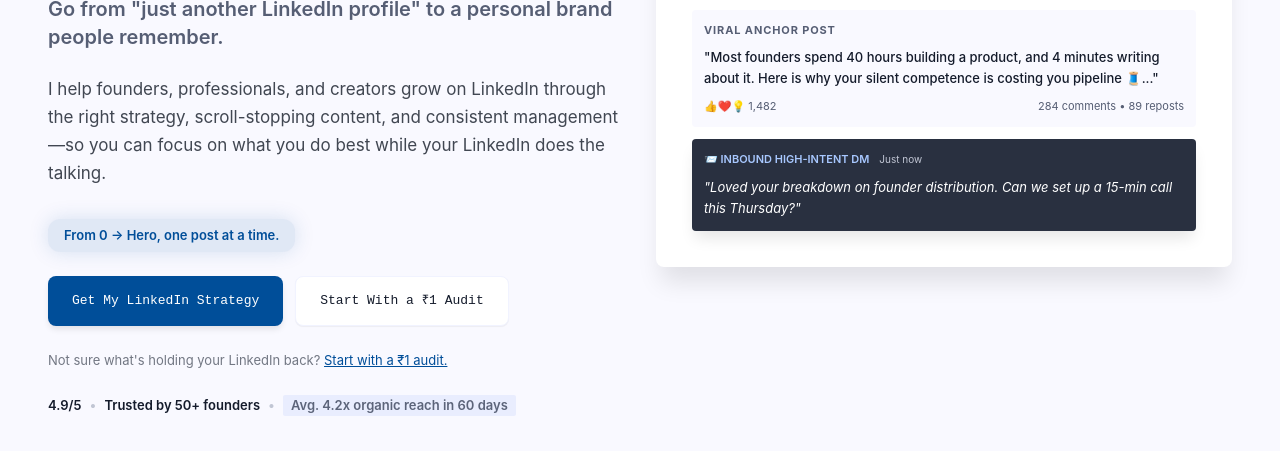
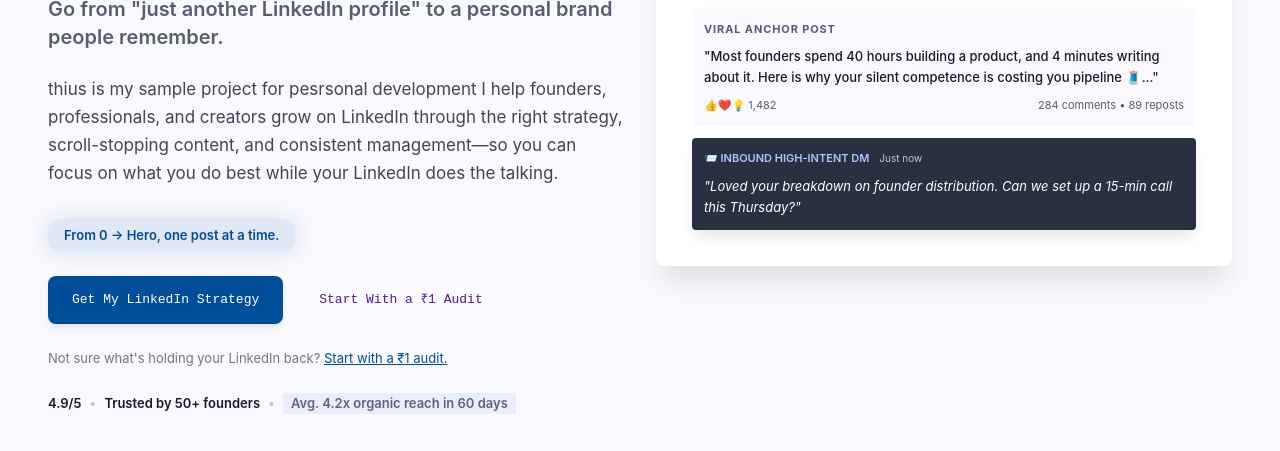
Before and after one commit to Harish14032006/LINKEDIN-profile-management, a plain HTML site: page index.html in a window 1280 px wide. Shown: the part 523-974 px from the top of the page. Drawn offline with Linux system fonts and the light colour scheme.

Commit message:
index.html

```diff
--- a/index.html
+++ b/index.html
@@ -946,7 +946,7 @@
           <div class="badge">PERSONAL BRANDING & LINKEDIN GROWTH FOR FOUNDERS & LEADERS</div>
           <h1>Your LinkedIn <br>shouldn't just <br>exist.<br><span class="accent">It should work<br>for you.</span></h1>
           <p class="hero-subtitle">Go from "just another LinkedIn profile" to a personal brand people remember.</p>
-          <p class="hero-description">I help founders, professionals, and creators grow on LinkedIn through the right strategy, scroll-stopping content, and consistent management—so you can focus on what you do best while your LinkedIn does the talking.</p>
+          <p class="hero-description"> thius is my sample project for pesrsonal development I help founders, professionals, and creators grow on LinkedIn through the right strategy, scroll-stopping content, and consistent management—so you can focus on what you do best while your LinkedIn does the talking.</p>
 
           <div style="background: rgba(0, 78, 153, 0.1); padding: 6px 16px; border-radius: 12px; width: fit-content; margin-bottom: 24px; box-shadow: 0px 0px 20px 0px rgba(0, 78, 153, 0.15);">
             <p style="color: #004e99; font-weight: 600; margin: 0; font-size: 13px;">From 0 → Hero, one post at a time.</p>
@@ -954,7 +954,7 @@
 
           <div class="cta-group">
             <button class="btn btn-primary" onclick="document.querySelector('.form-column-right').scrollIntoView({behavior: 'smooth'})">Get My LinkedIn Strategy</button>
-            <a href="https://payments.cashfree.com/forms/getaudit" target="_blank" class="btn btn-secondary">Start With a ₹1 Audit</a>
+            <a href="" target="_blank" class="btn btn-secondar">Start With a ₹1 Audit</a>
           </div>
 
           <p class="text-muted" style="font-size: 13px; margin: 0;">Not sure what's holding your LinkedIn back? <span style="color: #004e99; text-decoration: underline; cursor: pointer;" onclick="document.querySelector('.audit-offer').scrollIntoView({behavior: 'smooth'})">Start with a ₹1 audit.</span></p>
```
